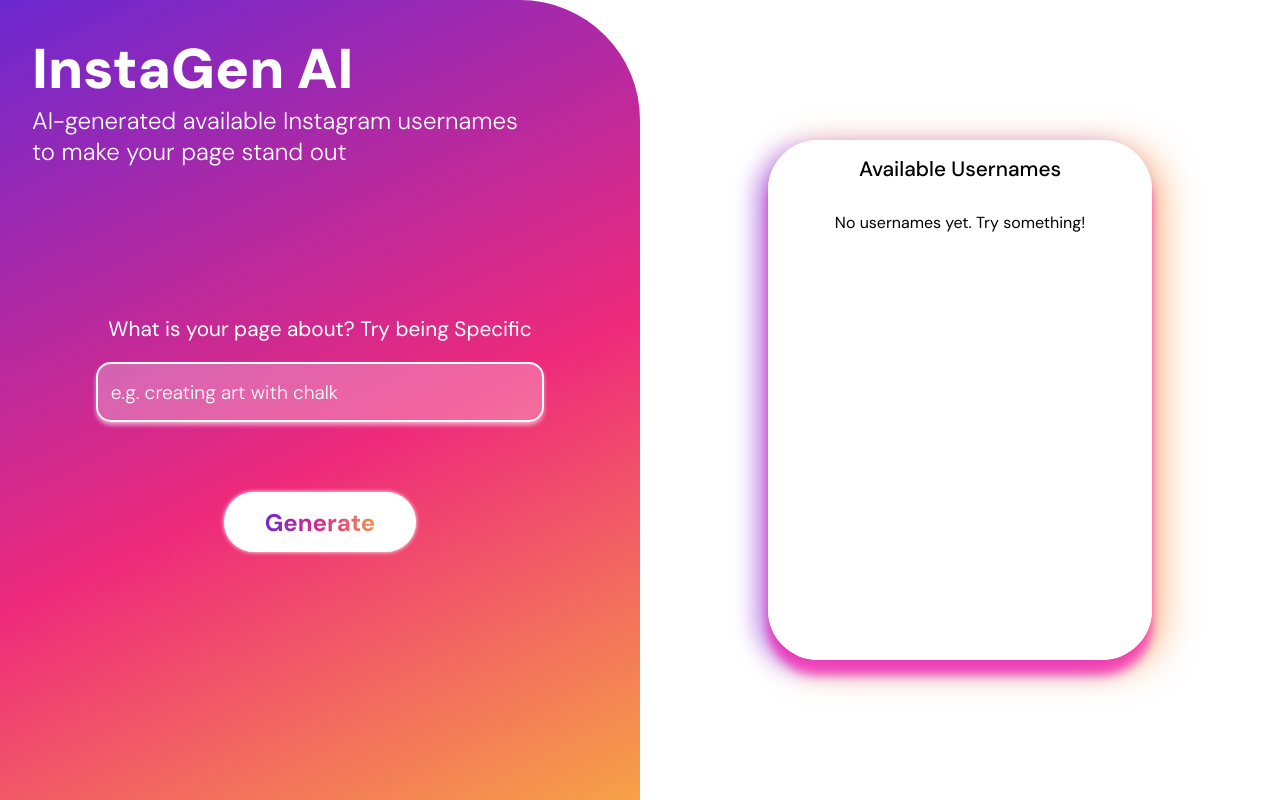
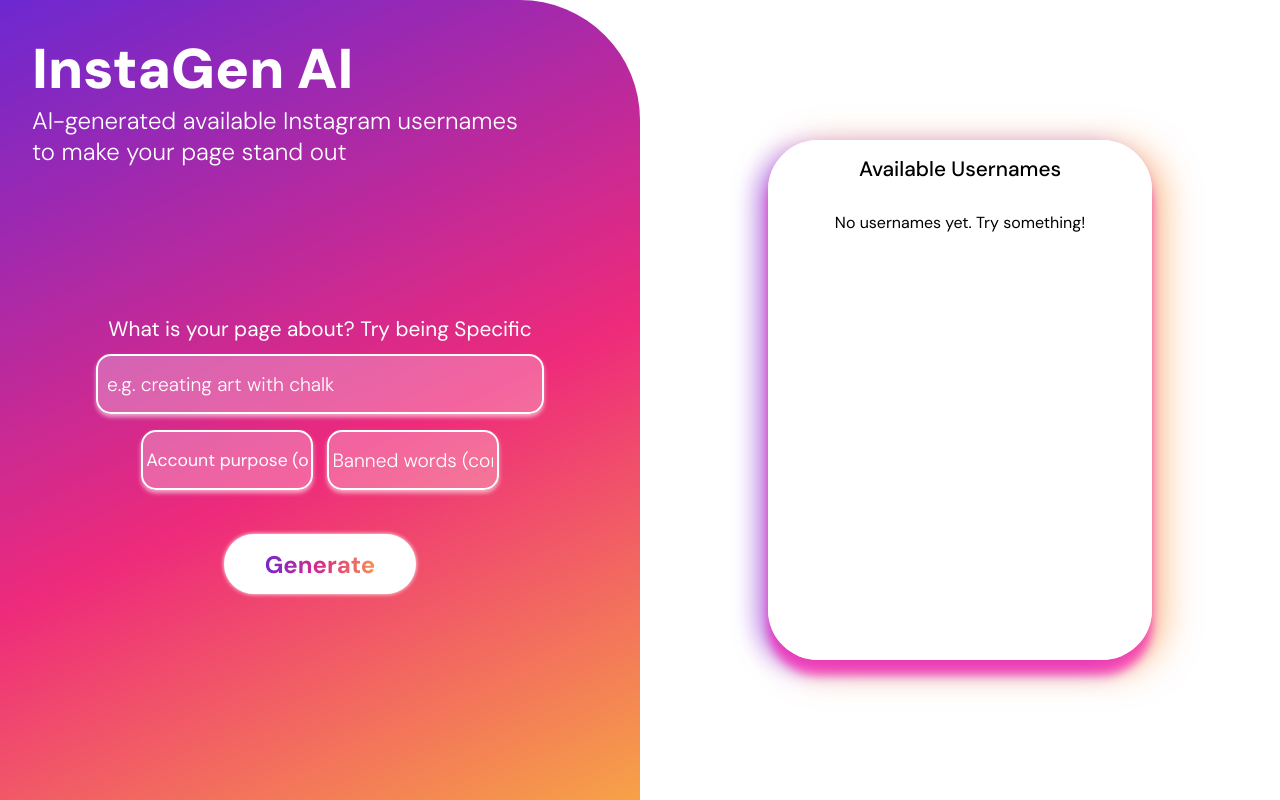
Before and after one commit to sandro21/InstaGenAI, a Next.js app: page / in a window 1280 px wide. Built offline with nearby package versions, Linux system fonts and the light colour scheme.

Commit message:
Working locally slow

```diff
--- a/app/global.css
+++ b/app/global.css
@@ -52,9 +52,44 @@
     flex-direction: column;
     align-items: center;
     width: 100%;
-    gap: 20px;
+    gap: 12px;
 
   }
+
+  /* Wrapper for input + tone so they move together */
+.input-stack {
+  width: 70%;
+  display: flex;
+  flex-direction: column;
+  gap: 8px;
+  margin: 0 auto;
+}
+
+/* Upper row: search input only */
+.input-upper {
+  width: 100%;
+}
+
+/* Lower row: purpose dropdown + banned words input side by side */
+.input-lower {
+  width: 100%;
+  display: flex;
+  gap: 14px; /* more separation so the two fields feel distinct */
+  padding: 0 10%; /* horizontal padding to make total width smaller */
+}
+
+.input-col {
+  flex: 1;
+  display: flex;
+}
+
+/* Subtle style difference for the lower-row controls */
+.input-lower select,
+.input-lower input {
+  background: rgba(255, 255, 255, 0.18); /* less white */
+  border: 2px solid rgba(255, 255, 255, 0.7);
+  box-shadow: 0px 2px 4px rgba(255, 255, 255, 0.35);
+}
 
 label {
   font-size: 1.3rem;
@@ -65,7 +100,7 @@ label {
   }
 
   .input1 input {
-    width: 70%;
+    width: 100%;
     height: 60px;
     flex-shrink: 0;
     border-radius: 15px;
@@ -76,9 +111,27 @@ label {
     padding-left: 2%;
     font-size: 1.2rem;
     align-content: center;
-    margin-bottom: 50px;
+    margin-bottom: 8px;
 
   }
+
+  /* Match select styling to the input */
+  .input1 select {
+    width: 100%;
+    height: 60px;
+    flex-shrink: 0;
+    border-radius: 15px;
+    border: 2px solid #FFF;
+    background: rgba(255, 255, 255, 0.27);
+    box-shadow: 0px 3px 4.5px 0px rgba(255, 255, 255, 0.58);
+    color: #FFF;
+    padding: 0 2%;
+    font-size: 1.1rem;
+    appearance: none;
+    -webkit-appearance: none;
+    -moz-appearance: none;
+  }
+  .input1 select option { color: #000; }
 
   .input1 input::placeholder {
     color: #FFF;
@@ -102,6 +155,7 @@ label {
     justify-content: center;
     box-shadow: 0px 0px 4.5px rgba(255, 255, 255, 1);
     transition: all 0.3s ease-in-out;
+    margin-top: 24px; /* push the button further down */
   }
 
 
--- a/app/page.js
+++ b/app/page.js
@@ -7,6 +7,8 @@ export default function Page() {
   const [niche, setNiche] = useState('');
   const [usernames, setUsernames] = useState([]);
   const [loading, setLoading] = useState(false);
+  const [purpose, setPurpose] = useState('');
+  const [bannedWords, setBannedWords] = useState('');
 
   const handleGenerateAI = async () => {
     if (!niche.trim()) return;
@@ -19,12 +21,16 @@ export default function Page() {
       const API_BASE_URL = process.env.NEXT_PUBLIC_API_BASE_URL || 'http://localhost:5000';
 
 
+      const payload = { niche };
+      if (purpose) payload.purpose = purpose;
+      if (bannedWords.trim()) payload.bannedWords = bannedWords.trim();
+
       const response = await fetch(`${API_BASE_URL}/generate-ai`, {
         method: 'POST',
         headers: {
           'Content-Type': 'application/json',
         },
-        body: JSON.stringify({ niche }),
+        body: JSON.stringify(payload),
       });
 
       const data = await response.json();
@@ -57,6 +63,8 @@ export default function Page() {
         </header>
         <div className="input1">
           <label htmlFor="input1">What is your page about? Try being Specific</label>
+          <div className="input-stack">
+            <div className="input-upper">
               <input
                 id="input1"
                 type="text"
@@ -64,6 +72,34 @@ export default function Page() {
                 value={niche}
                 onChange={(e) => setNiche(e.target.value)}
               />
+            </div>
+            <div className="input-lower">
+              <div className="input-col">
+                <select
+                  id="purpose-select"
+                  value={purpose}
+                  onChange={(e) => setPurpose(e.target.value)}
+                >
+                  <option value="">Account purpose (optional)</option>
+                  <option value="Personal">Personal</option>
+                  <option value="Influencer">Influencer</option>
+                  <option value="Business">Business</option>
+                  <option value="Creative">Creative</option>
+                  <option value="Community">Community</option>
+                  <option value="Educational">Educational</option>
+                </select>
+              </div>
+              <div className="input-col">
+                <input
+                  id="banned-input"
+                  type="text"
+                  placeholder="Banned words (comma separated)"
+                  value={bannedWords}
+                  onChange={(e) => setBannedWords(e.target.value)}
+                />
+              </div>
+            </div>
+          </div>
           <button type="submit" className="submit-button" onClick={handleGenerateAI}>
             <span className="gradient-text">Generate</span>
           </button>
```
Also changed, not shown: 1 other file (tests, documents, lock files or other folders). Lines whose indentation alone changed are shown as unchanged.
